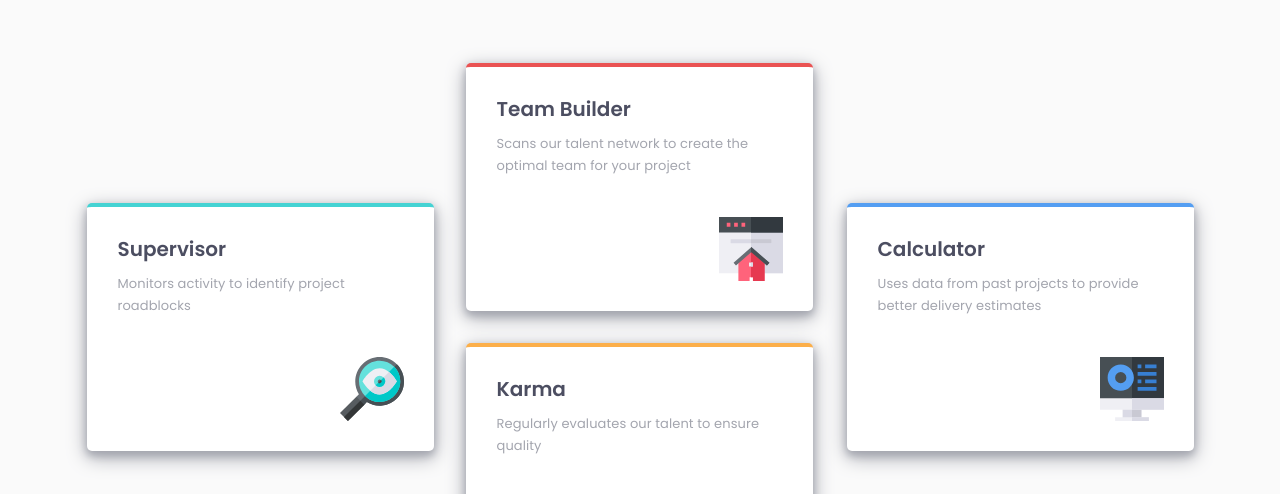
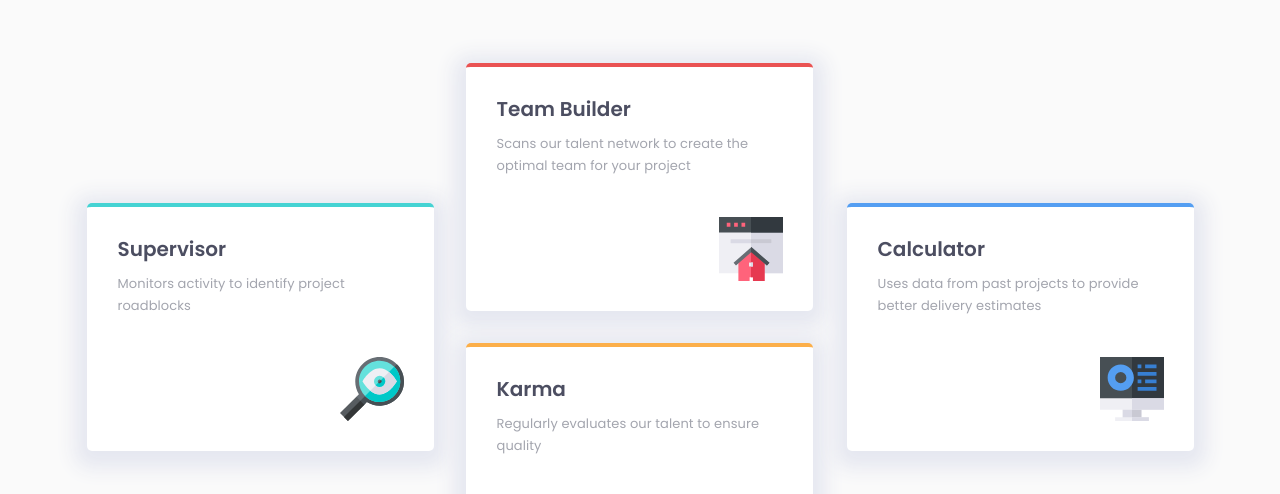
Before and after one commit to winzleth/four-card-feature-page, a plain HTML site: page index.html in a window 1280 px wide. Shown: the part 249-743 px from the top of the page. Drawn offline with Linux system fonts and the light colour scheme.

Commit message:
box shadow

```diff
--- a/css/main.css
+++ b/css/main.css
@@ -80,7 +80,7 @@ p {
 	border-top: 4px solid hsl(180, 62%, 55%);
 	border-radius: 5px;
 	text-align: left;
-	box-shadow: 0 4px 8px 0 hsl(229, 6%, 66%), 0 6px 20px 0 hsl(229, 6%, 66%);
+	box-shadow: 0 5px 20px 12px hsl(229 28% 92% / 1);
 }
 
 .secInner {
```
